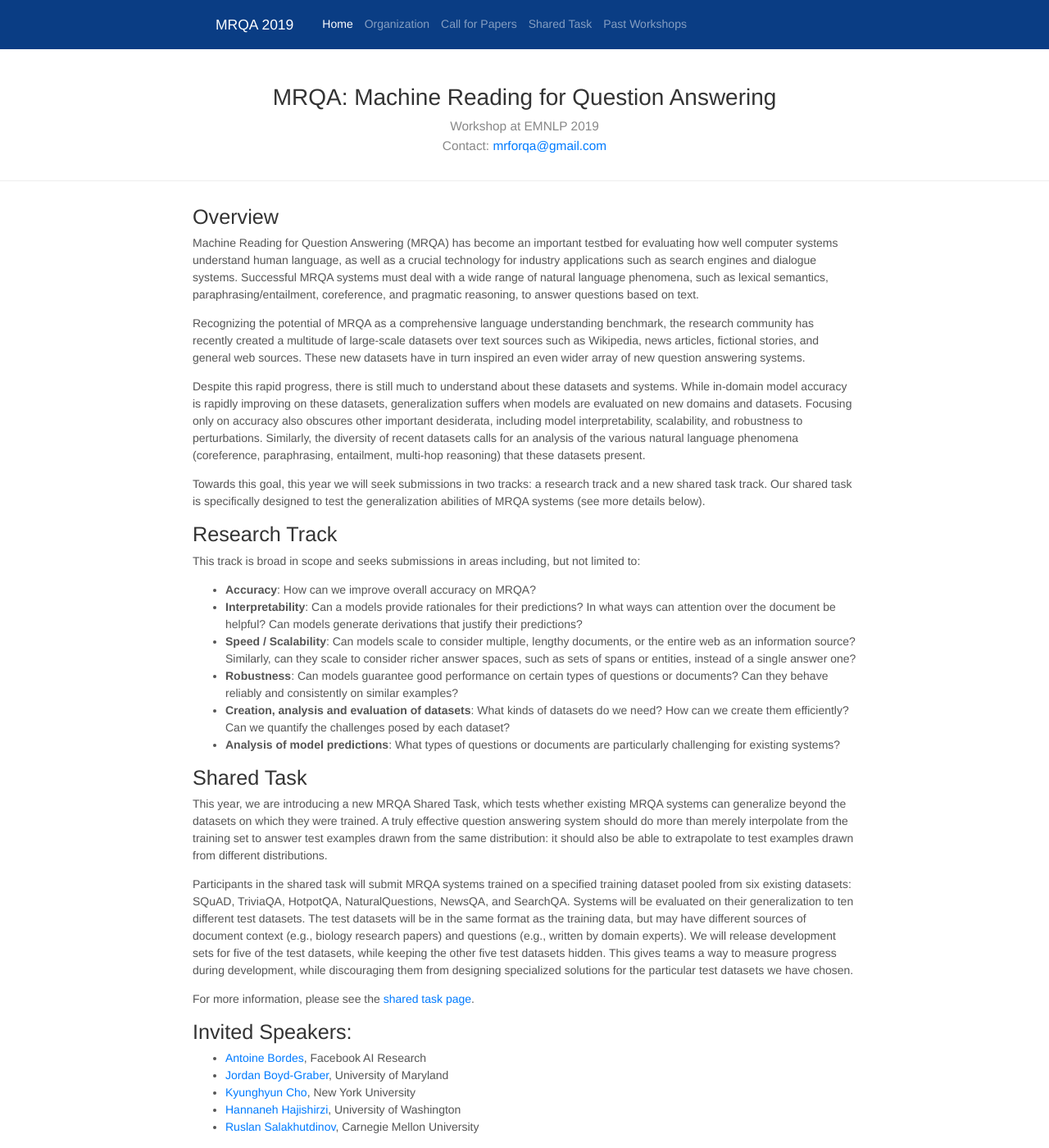
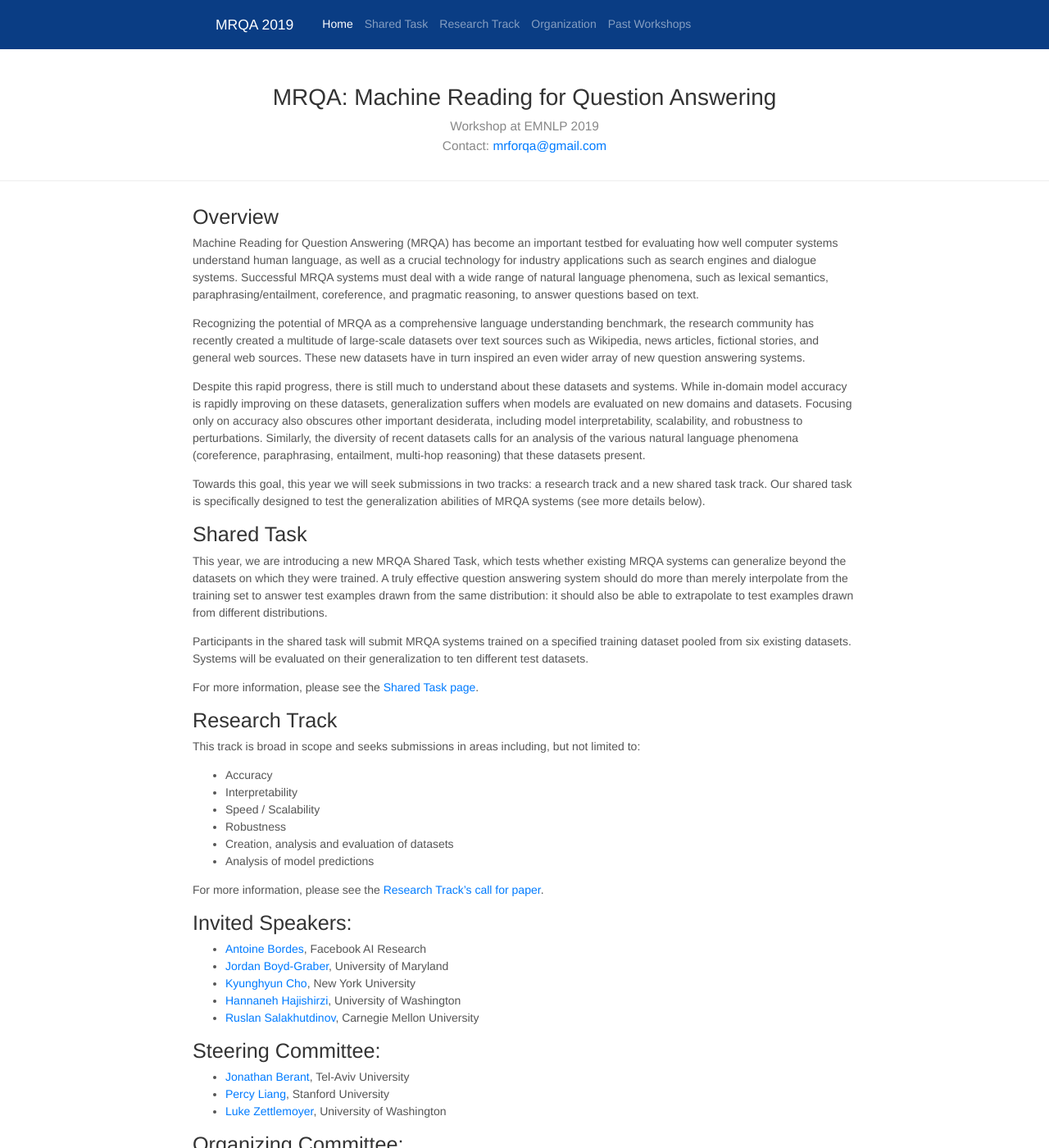
Before and after one commit to mrqa/mrqa.github.io, a Jekyll site: the page built from rc/index.md, in a window 1280 px wide and 1400 px high. Shown: the whole window at 82% size. Built offline with Jekyll 4.4.1, drawn with Linux system fonts in a browser that asks for light colours; nearby versions of some CDN libraries.

Commit message:
various changes to rc

```diff
--- a/rc/index.md
+++ b/rc/index.md
@@ -16,24 +16,29 @@ Despite this rapid progress, there is still much to understand about these datas
 Towards this goal, this year we will seek submissions in two tracks: a research track and a new shared task track. Our shared task is specifically designed to test the generalization abilities of MRQA systems (see more details below).
 
 
+## Shared Task
+
+This year, we are introducing a new MRQA Shared Task, which tests whether existing MRQA systems can generalize beyond the datasets on which they were trained.
+A truly effective question answering system should do more than merely interpolate from the training set to answer test examples drawn from the same distribution: it should also be able to extrapolate to test examples drawn from different distributions.
+
+Participants in the shared task will submit MRQA systems trained on a specified training dataset pooled from six existing datasets.
+Systems will be evaluated on their generalization to ten different test datasets.
+
+For more information, please see the [Shared Task page](shared).
+
 ## Research Track
 
 This track is broad in scope and seeks submissions in areas including, but not limited to:
-- **Accuracy**: How can we improve overall accuracy on MRQA?
-- **Interpretability**: Can a models provide rationales for their predictions? In what ways can attention over the document be helpful?  Can models generate derivations that justify their predictions?
-- **Speed / Scalability**: Can models scale to consider multiple, lengthy documents, or the entire web as an information source?  Similarly, can they scale to consider richer answer spaces, such as sets of spans or entities, instead of a single answer one?
-- **Robustness**: Can models guarantee good performance on certain types of questions or documents? Can they behave reliably and consistently on similar examples?
-- **Creation, analysis and evaluation of datasets**: What kinds of datasets do we need? How can we create them efficiently? Can we quantify the challenges posed by each dataset?
-- **Analysis of model predictions**: What types of questions or documents are particularly challenging for existing systems?
+- Accuracy
+- Interpretability
+- Speed / Scalability
+- Robustness
+- Creation, analysis and evaluation of datasets
+- Analysis of model predictions
+
+For more information, please see the [Research Track's call for paper](research).
 
 
-## Shared Task
-
-This year, we are introducing a new MRQA Shared Task, which tests whether existing MRQA systems can generalize beyond the datasets on which they were trained. A truly effective question answering system should do more than merely interpolate from the training set to answer test examples drawn from the same distribution: it should also be able to extrapolate to test examples drawn from different distributions.
-
-Participants in the shared task will submit MRQA systems trained on a specified training dataset pooled from six existing datasets: SQuAD, TriviaQA, HotpotQA, NaturalQuestions, NewsQA, and SearchQA. Systems will be evaluated on their generalization to ten different test datasets. The test datasets will be in the same format as the training data, but may have different sources of document context (e.g., biology research papers) and questions (e.g., written by domain experts). We will release development sets for five of the test datasets, while keeping the other five test datasets hidden. This gives teams a way to measure progress during development, while discouraging them from designing specialized solutions for the particular test datasets we have chosen.
-
-For more information, please see the [shared task page](shared).
 
 
 ## Invited Speakers:
```
Also changed, not shown: rc/organization.md (+1 -1 lines), rc/research.md (renamed from rc/cfp.md, +3 -3 lines), rc/shared.md (+11 -9 lines).
